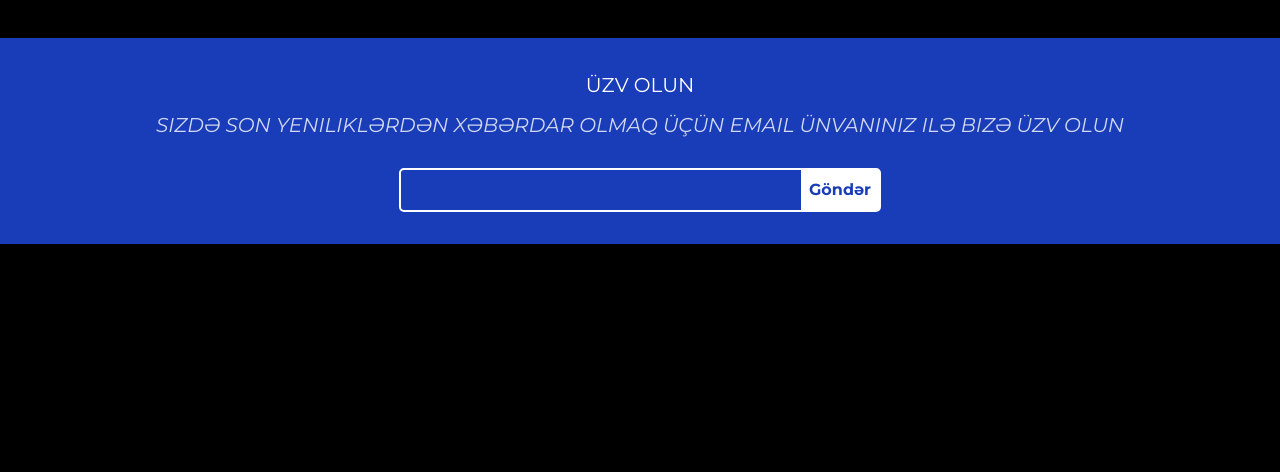
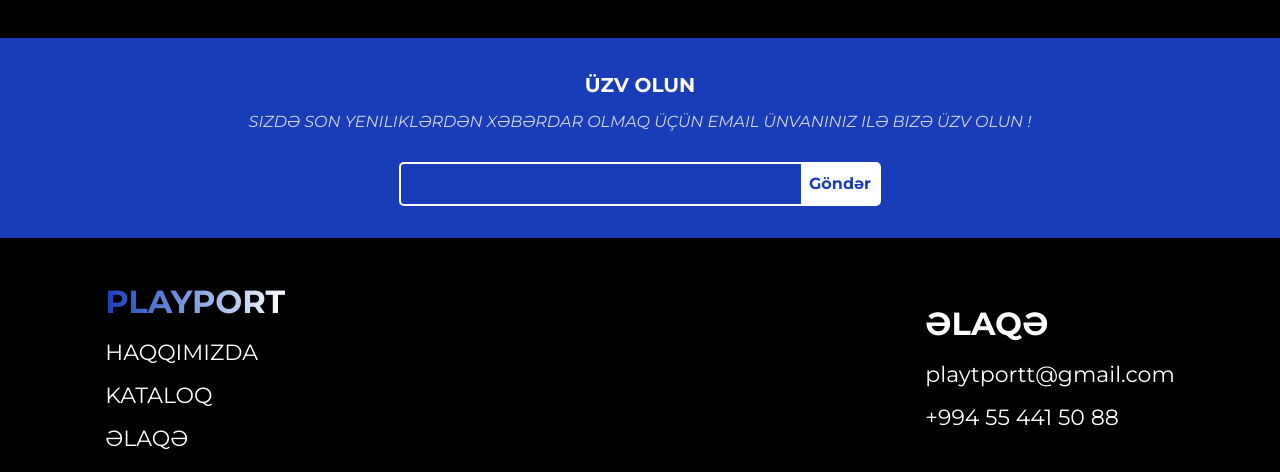
Before and after one commit to Mur4dd/playport-store, a React (Vite) app in the folder playport-store/: page / in a window 1280 px wide. Shown: the part 965-1437 px from the top of the page. Before the commit the page ends 1209 px from the top, so only its background shows below. Built offline with nearby package versions, Linux system fonts and the light colour scheme; no server answers; a web font is replaced by a local one.

Commit message:
footerAdded

```diff
--- a/playport-store/src/App.jsx
+++ b/playport-store/src/App.jsx
@@ -6,6 +6,7 @@ import Header from './components/header'
 import Hero from './components/hero'
 import Cataloge from './components/catalog'
 import Subscription from './components/subscription'
+import Footer from './components/footer'
 
 function App() {
 
@@ -15,6 +16,7 @@ function App() {
       <Hero />
       <Cataloge />
       <Subscription />
+      <Footer />
     </>
   )
 }
--- a/playport-store/src/components/footer/index.jsx
+++ b/playport-store/src/components/footer/index.jsx
@@ -2,9 +2,28 @@ import React from 'react'
 
 function index() {
   return (
-    <div>
-
-    </div>
+    <footer className='uppercase font-montserrat text-white pt-10 pb-5 text-start'>
+      {/* Container */}
+      <div className='container mx-auto flex flex-col md:flex-row justify-center items-center gap-10 md:gap-[50%]'>
+        {/* Left side */}
+        <div>
+          <div className='flex flex-col gap-2.5'>
+            <h1 className='md:pl-0 md:text-[19px] lg:text-[24px] xl:text-[32px] font-bold bg-clip-text text-transparent bg-gradient-to-r from-blue-800 to-white'>playport</h1>
+            <a href="#" className='text-[12px] md:text-[16px] lg:text-[19px] xl:text-[22px]'>haqqımızda</a>
+            <a href="#" className='text-[12px] md:text-[16px] lg:text-[19px] xl:text-[22px]'>kataloq</a>
+            <a href="#" className='text-[12px] md:text-[16px] lg:text-[19px] xl:text-[22px]'>əlaqə</a>
+          </div>
+        </div>
+        {/* Right side */}
+        <div>
+          <div className='flex flex-col gap-2.5'>
+            <h1 className='md:pl-0 md:text-[19px] lg:text-[24px] xl:text-[32px] font-bold'>əlaqə</h1>
+            <a href="#" className='text-[12px] md:text-[16px] lg:text-[19px] xl:text-[22px] lowercase'>playtportt@gmail.com</a>
+            <a href="#" className='text-[12px] md:text-[16px] lg:text-[19px] xl:text-[22px]'>+994 55 441 50 88</a>
+          </div>
+        </div>
+      </div>
+    </footer>
   )
 }
 
--- a/playport-store/src/components/subscription/index.jsx
+++ b/playport-store/src/components/subscription/index.jsx
@@ -11,8 +11,8 @@ function index() {
   return (
     <div className='bg-blue-800 uppercase text-white font-montserrat flex flex-col gap-7 pt-8 pb-8 pl-2.5 pr-2.5'>
         <div className='text-center flex flex-col gap-2.5 md:text-[14px] lg:text-[18px] xl:text-[20px]'>
-            <h1>üzv olun</h1>
-            <p className='opacity-80 italic'>sizdə son yeniliklərdən xəbərdar olmaq üçün email ünvanınız ilə bizə üzv olun</p>
+            <h1 className='font-bold'>üzv olun</h1>
+            <p className='opacity-80 italic sm:text-[6px] md:text-[10px] lg:text-[14px] xl:text-[16px]'>sizdə son yeniliklərdən xəbərdar olmaq üçün email ünvanınız ilə bizə üzv olun !</p>
         </div>
         <div className='flex justify-center'>
             <div className='border-white border-2 rounded-[5px] flex justify-between'>
```
